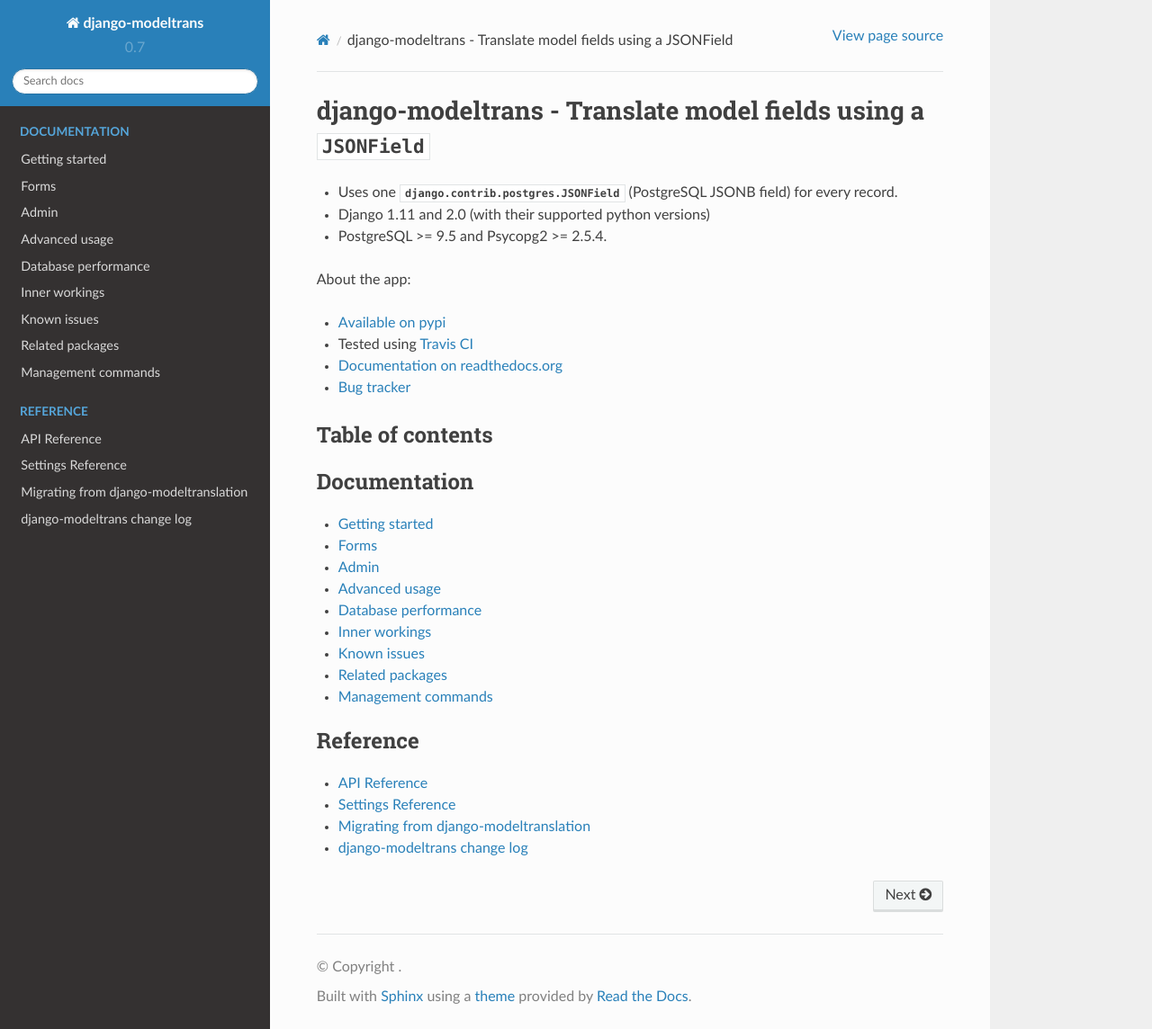
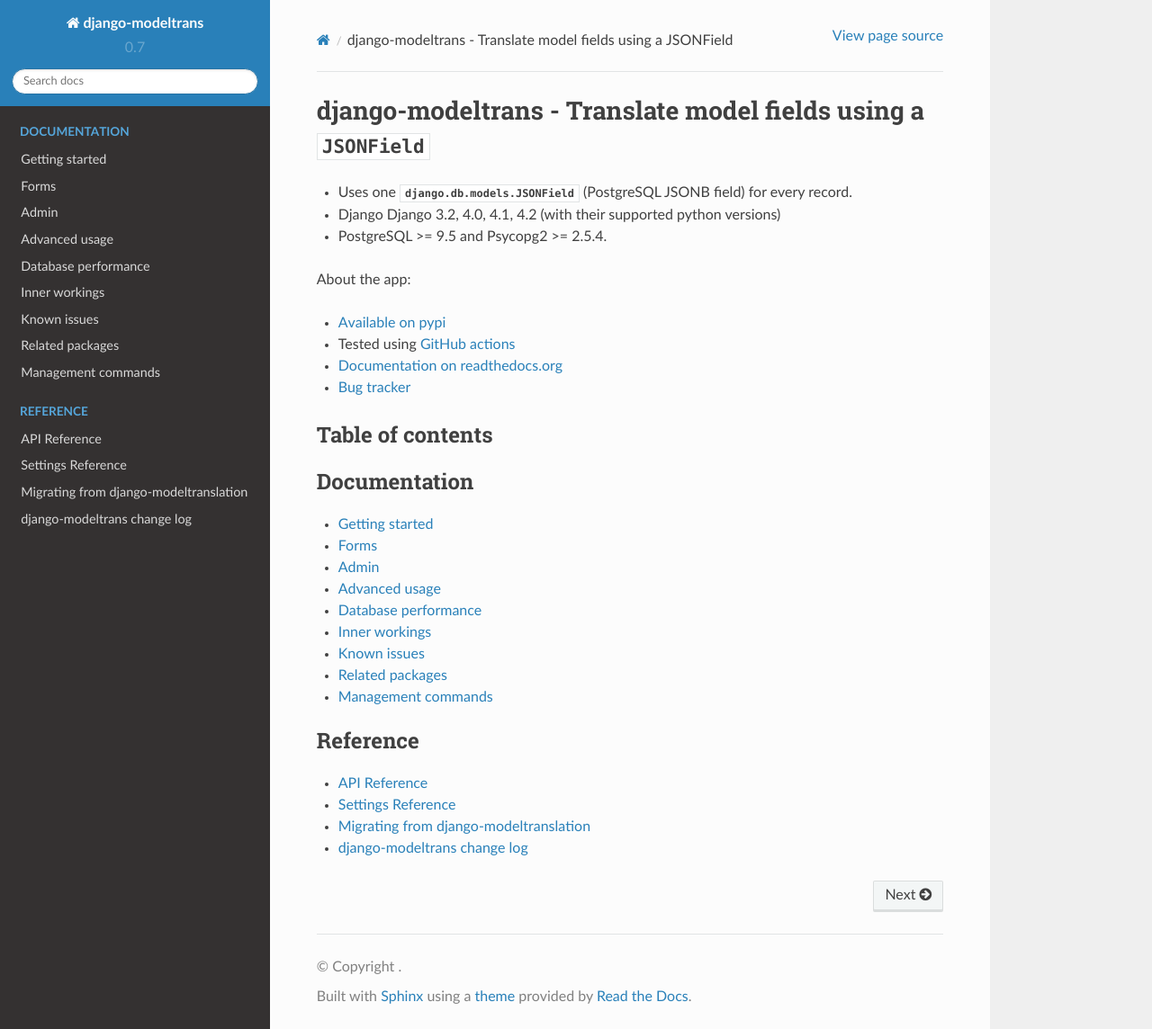
Before and after one commit to zostera/django-modeltrans, a Sphinx documentation site: the page built from docs/index.rst, in a window 1280 px wide and 1144 px high. Shown: the whole window at 90% size. Built offline with Sphinx 7.4.7 and the Read the Docs theme 2.0.0, drawn with Linux system fonts in a browser that asks for light colours.

Commit message:
Update Django versions and CI link in README and documentation, remove import shims (#95)

```diff
--- a/docs/index.rst
+++ b/docs/index.rst
@@ -4,14 +4,14 @@
 django-modeltrans - Translate model fields using a `JSONField`
 ==============================================================
 
-- Uses one `django.contrib.postgres.JSONField` (PostgreSQL JSONB field) for every record.
-- Django 1.11 and 2.0 (with their supported python versions)
+- Uses one `django.db.models.JSONField` (PostgreSQL JSONB field) for every record.
+- Django Django 3.2, 4.0, 4.1, 4.2 (with their supported python versions)
 - PostgreSQL >= 9.5 and Psycopg2 >= 2.5.4.
 
 About the app:
 
 - `Available on pypi <https://pypi.python.org/pypi/django-modeltrans>`_
-- Tested using `Travis CI <https://travis-ci.org/zostera/django-modeltrans>`_
+- Tested using `GitHub actions <https://github.com/zostera/django-modeltrans/actions>`_
 - `Documentation on readthedocs.org <https://django-modeltrans.readthedocs.io/en/latest/>`_
 - `Bug tracker <http://github.com/zostera/django-modeltrans/issues>`_
 
```
Also changed, not shown: README.md (+3 -4 lines), 2 other files.
